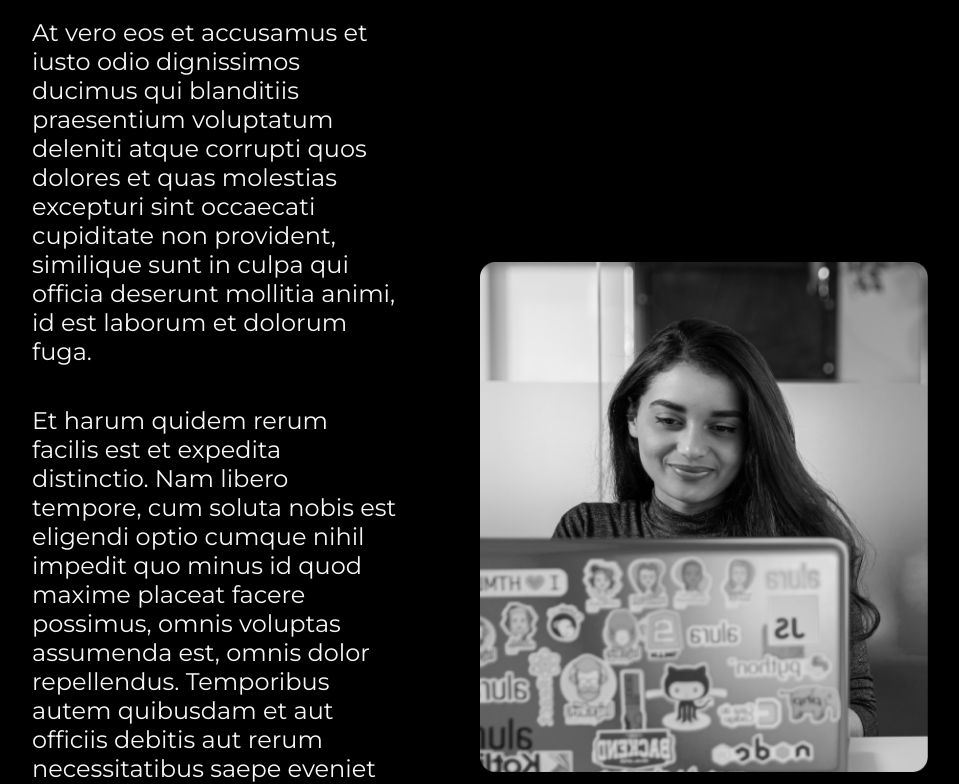
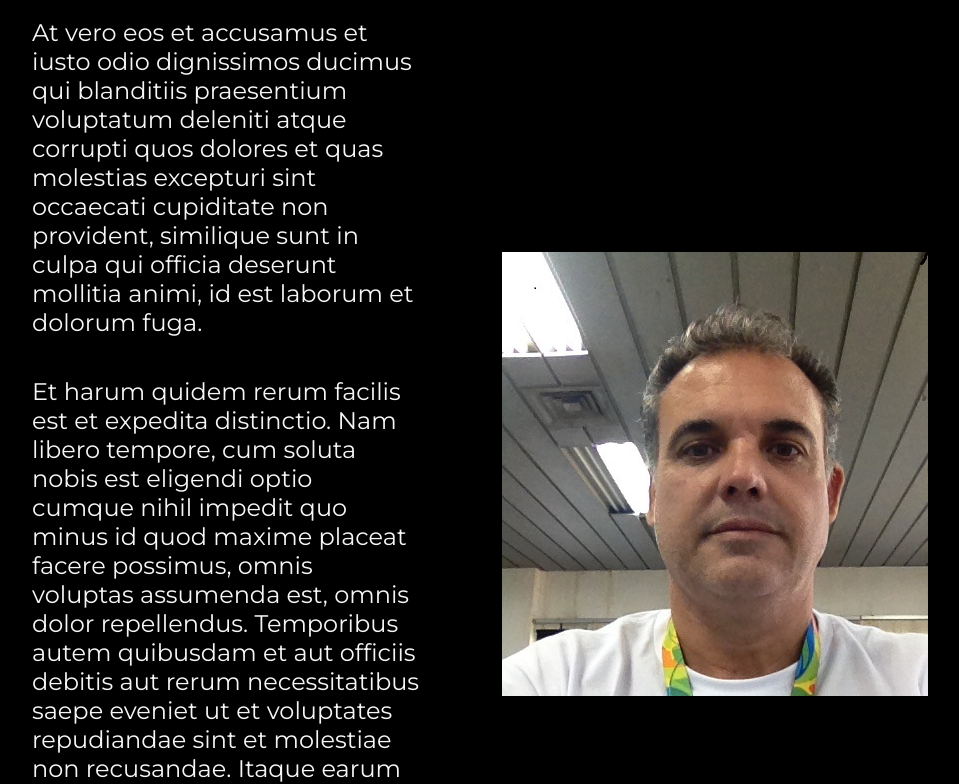
Before and after one commit to masinifigueira/portifolio, a plain HTML site: page about.html in a window 1280 px wide. Shown: the part 186-970 px from the top of the page, without its empty margins (160-1119 px from the left). Drawn offline with nearby package versions, Linux system fonts and the light colour scheme.

Commit message:
Add files via upload

```diff
--- a/about.html
+++ b/about.html
@@ -35,7 +35,7 @@
                  xcepteur sint occaecat cupidatat non.
             </p>
         </section>
-        <img class="apresentacao__imagem" src="./imagem1.png" alt="Foto da Joana Santos">
+        <img class="apresentacao__imagem" src="./imagem1.jpg" alt="Foto da André Masini">
     </main>
     <footer class="rodape">
         <p>Desenvolvido através do curso ALURA.</p>
```
Also changed, not shown: index.html (+1 -1 lines), imagem1.JPG (added).
